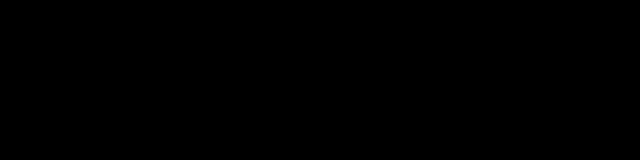
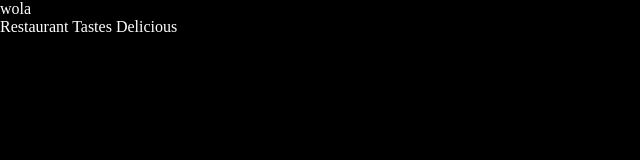
Before and after one commit to sacifuentespa/restaurant, a website built with webpack: page src/template.html in a window 1280 px wide. Shown: the whole page, without its empty margins (0-640 px from the left). Built offline with nearby package versions, Linux system fonts and the light colour scheme.

Commit message:
begin with the functions for changing the content of website

```diff
--- a/src/functions/home.js
+++ b/src/functions/home.js
@@ -2,7 +2,7 @@
 const home = function(){
 
     const element = document.createElement('div');
-    element.textContent = 'Lemon Sounds Delicious';
+    element.textContent = 'Restaurant Tastes Delicious';
 
     return element;
 }
--- a/src/index.js
+++ b/src/index.js
@@ -2,8 +2,9 @@ import './styles/normalize.css';
 import './styles/style.css';
 import home from './functions/home.js'
 
-const content = document.getElementById('content')
+const content = document.querySelector('#content')
+const newChildElement = home();
 
-let element = home();
+content.appendChild(newChildElement);
 
-content.appendChild(element)
+console.log(content)
--- a/src/styles/style.css
+++ b/src/styles/style.css
@@ -1,3 +1,4 @@
 *{
     background-color: black;
+    color: white;
 }
--- a/src/template.html
+++ b/src/template.html
@@ -4,14 +4,10 @@
     <meta charset="UTF-8">
     <meta name="viewport" content="width=device-width, initial-scale=1.0">
     <title>Document</title>
-    <script src="main.js"></script>
-    <link rel="stylesheet" href="styles/normalize.css">
-    <link rel="stylesheet" href="styles/style.css">
 </head>
 <body>
     <div id="content">
         wola
     </div>
 </body>
-<script src="index.js"></script>
 </html>
```
Also changed, not shown: dist/index.html, dist/main.js.
